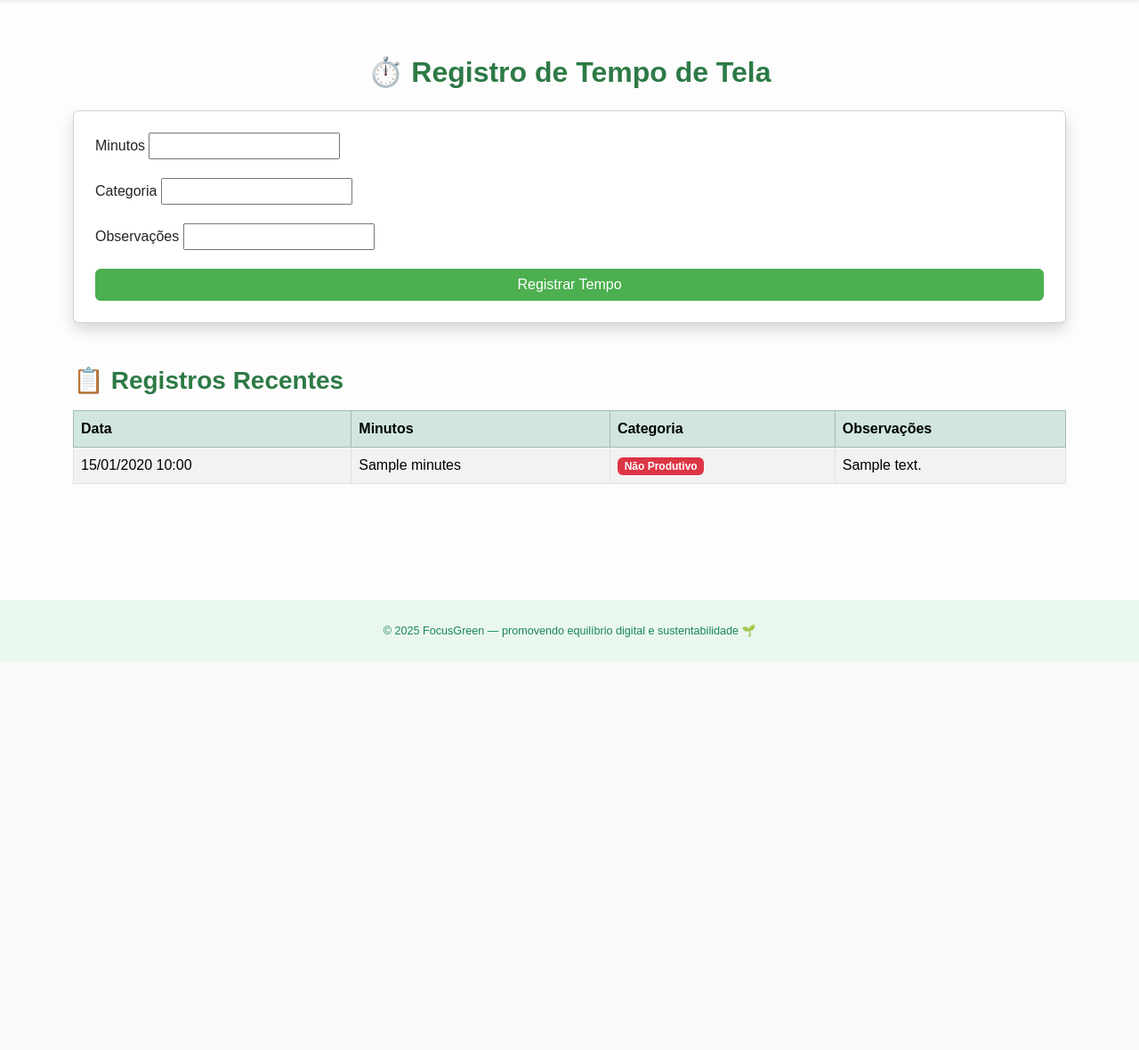
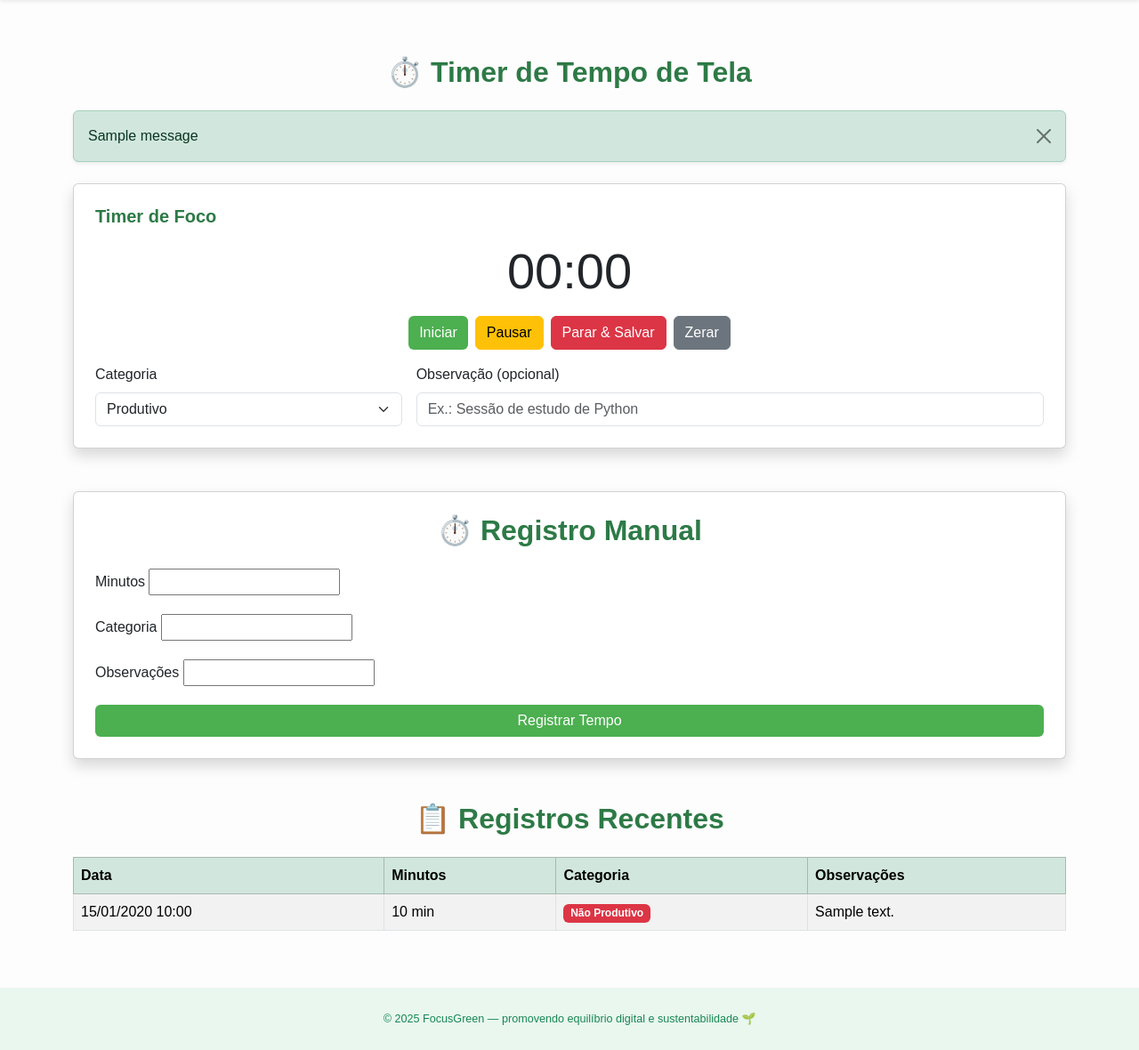
Before and after one commit to Luissantos20/focusgreen, a Django app: template tracker/templates/tracker/tracker.html in a window 1280 px wide. Shown: the part 56-1236 px from the top of the page at 89% size. Before the commit the page ends 800 px from the top, so only its background shows below. Run offline with Django 5.2, Linux system fonts and the light colour scheme; the template is opened without the code that fills it: most values are stand-ins (such as "Sample title", 1, 10 or a date in 2020); one stand-in notice (Sample message) is shown; form fields are guessed from the names that the template uses.

Commit message:
feat(tracker): implementa sistema de timer com feedback visual

```diff
--- a/core/urls.py
+++ b/core/urls.py
@@ -2,5 +2,5 @@ from django.urls import path
 from . import views
 
 urlpatterns = [
-    path("", views.homepage, name="homepage"),  # rota principal do site
+    path("", views.homepage, name="homepage"),
 ]
--- a/focusgreen/urls.py
+++ b/focusgreen/urls.py
@@ -21,7 +21,7 @@ from django.urls import path, include
 
 urlpatterns = [
     path("admin/", admin.site.urls),
-    path("", include("core.urls")), # App principal
+    path("", include("core.urls")),
     path('conta/', include('accounts.urls')),
     path('tracker/', include('tracker.urls')),
 ]
--- a/tracker/forms.py
+++ b/tracker/forms.py
@@ -1,7 +1,7 @@
 from django import forms
 from .models import ScreenTimeEntry
 
-# transforma o que o usuário digita em dados validados e prontos pra salvar no modelo,
+# Transforma o que o usuário digita em dados validados e prontos pra salvar no modelo,
 # e também gera automaticamente o HTML do formulário.
 class ScreenTimeEntryForm(forms.ModelForm):
     class Meta:
--- /dev/null
+++ b/tracker/static/tracker/timer.js
@@ -0,0 +1,182 @@
+// ========================================================
+// TIMER JAVASCRIPT - FocusGreen 🌿
+// ========================================================
+
+let timerInterval = null;
+let seconds = 0;
+let running = false;
+
+// ------------------------------------------------------
+// Utilidades
+// ------------------------------------------------------
+function byId(id) { return document.getElementById(id); }
+
+// ------------------------------------------------------
+// Formata o tempo em HH:MM:SS (bonito acima de 60min)
+// ------------------------------------------------------
+function formatTime(totalSeconds) {
+    const h = Math.floor(totalSeconds / 3600);
+    const m = Math.floor((totalSeconds % 3600) / 60);
+    const s = totalSeconds % 60;
+
+    if (h > 0) {
+        // Exibe horas também se passar de 60 minutos
+        return `${String(h).padStart(2, '0')}:${String(m).padStart(2, '0')}:${String(s).padStart(2, '0')}`;
+    } else {
+        // Caso normal (< 1h)
+        return `${String(m).padStart(2, '0')}:${String(s).padStart(2, '0')}`;
+    }
+}
+
+// ------------------------------------------------------
+// Formata minutos em string humana (para histórico AJAX)
+// ------------------------------------------------------
+function formatMinutes(mins) {
+    if (mins < 60) return `${mins} min`;
+    const h = Math.floor(mins / 60);
+    const m = mins % 60;
+    return m > 0 ? `${h}h ${m}min` : `${h}h`;
+}
+
+// ------------------------------------------------------
+// Atualiza display do timer
+// ------------------------------------------------------
+function updateDisplay() {
+    const el = byId('fg-timer-display');
+    if (el) el.textContent = formatTime(seconds);
+}
+
+// ------------------------------------------------------
+// Coleta o CSRF Token (requerido pelo Django)
+// ------------------------------------------------------
+function getCSRFToken() {
+    const name = 'csrftoken=';
+    const cookies = document.cookie.split(';');
+    for (let c of cookies) {
+        c = c.trim();
+        if (c.startsWith(name)) return c.substring(name.length);
+    }
+    return null;
+}
+
+// ------------------------------------------------------
+// Funções do Timer
+// ------------------------------------------------------
+function startTimer() {
+    if (running) return;
+    running = true;
+    timerInterval = setInterval(() => {
+        seconds++;
+        updateDisplay();
+
+        // Limite opcional (10h)
+        if (seconds >= 36000) {
+            pauseTimer();
+            showFlashMessage("info", "⏸️ Timer pausado automaticamente após 10 horas.");
+        }
+    }, 1000);
+}
+
+function pauseTimer() {
+    running = false;
+    clearInterval(timerInterval);
+}
+
+function resetTimer() {
+    pauseTimer();
+    seconds = 0;
+    updateDisplay();
+}
+
+// ------------------------------------------------------
+// Mostra alertas visuais Bootstrap
+// ------------------------------------------------------
+function showFlashMessage(type, text) {
+    const container = byId("flash-messages");
+    if (!container) return;
+    const alertDiv = document.createElement("div");
+    alertDiv.className = `alert alert-${type} alert-dismissible fade show shadow-sm`;
+    alertDiv.setAttribute("role", "alert");
+    alertDiv.innerHTML = `
+        ${text}
+        <button type="button" class="btn-close" data-bs-dismiss="alert" aria-label="Close"></button>
+    `;
+    container.appendChild(alertDiv);
+
+    // Remove automaticamente após 5 segundos
+    setTimeout(() => {
+        alertDiv.classList.remove("show");
+        alertDiv.classList.add("fade");
+        setTimeout(() => alertDiv.remove(), 500);
+    }, 5000);
+}
+
+// ------------------------------------------------------
+// Envia o tempo via AJAX (fetch → Django)
+// ------------------------------------------------------
+async function stopAndSave() {
+    pauseTimer();
+    const minutes = Math.floor(seconds / 60);
+    if (minutes <= 0) {
+        showFlashMessage("warning", "Registre ao menos 1 minuto antes de salvar.");
+        return;
+    }
+
+    const category = byId('fg-category').value;
+    const note = byId('fg-note').value;
+
+    try {
+        const resp = await fetch(window.FG_ADD_ENTRY_URL, {
+            method: 'POST',
+            headers: {
+                'Content-Type': 'application/json',
+                'X-CSRFToken': getCSRFToken(),
+            },
+            body: JSON.stringify({ minutes, category, note })
+        });
+
+        const data = await resp.json();
+
+        if (!data.success) {
+            showFlashMessage("danger", data.error || "Erro ao salvar o tempo.");
+            return;
+        }
+
+        // ✅ Mostra mensagem de sucesso
+        showFlashMessage("success", data.message || "Tempo adicionado com sucesso! 🌿");
+
+        // ------------------------------------------------------
+        // Atualiza o histórico dinamicamente com tempo formatado
+        // ------------------------------------------------------
+        const tbody = byId('fg-history-body');
+        if (tbody) {
+            const tr = document.createElement('tr');
+            tr.innerHTML = `
+                <td>${data.entry.started_at}</td>
+                <td>${formatMinutes(data.entry.minutes)}</td>
+                <td>${
+                    data.entry.category === 'Produtivo'
+                        ? '<span class="badge bg-success">Produtivo</span>'
+                        : '<span class="badge bg-danger">Não Produtivo</span>'
+                }</td>
+                <td>${data.entry.note || '—'}</td>`;
+            tbody.prepend(tr);
+        }
+
+        resetTimer();
+
+    } catch (err) {
+        showFlashMessage("danger", "Erro: " + err.message);
+    }
+}
+
+// ------------------------------------------------------
+// Inicialização
+// ------------------------------------------------------
+document.addEventListener('DOMContentLoaded', () => {
+    updateDisplay();
+    byId('fg-start').addEventListener('click', startTimer);
+    byId('fg-pause').addEventListener('click', pauseTimer);
+    byId('fg-stop').addEventListener('click', stopAndSave);
+    byId('fg-reset').addEventListener('click', resetTimer);
+});
--- a/tracker/templates/tracker/tracker.html
+++ b/tracker/templates/tracker/tracker.html
@@ -1,12 +1,62 @@
 {% extends 'base.html' %}
-{% load tz %}  {# carrega as funções de timezone #}
+{% load tz %}
+{% load static %}
+{% load time_format %}
+
 
 {% block content %}
 <div class="container mt-5">
-    <h2 class="text-center mb-4">⏱️ Registro de Tempo de Tela</h2>
+    <h2 class="text-center mb-4">⏱️ Timer de Tempo de Tela</h2>
 
-    <!-- Formulário -->
+    <!-- ===================================================== -->
+    <!-- ÁREA DE MENSAGENS DJANGO -->
+    <!-- ===================================================== -->
+    <div id="flash-messages" class="position-relative mb-4">
+        {% if messages %}
+            {% for message in messages %}
+                <div class="alert alert-{{ message.tags }} alert-dismissible fade show shadow-sm" role="alert">
+                    {{ message }}
+                    <button type="button" class="btn-close" data-bs-dismiss="alert" aria-label="Close"></button>
+                </div>
+            {% endfor %}
+        {% endif %}
+    </div>
+
+    <!-- ===================================================== -->
+    <!-- TIMER INTERATIVO -->
+    <!-- ===================================================== -->
     <div class="card shadow p-4 mb-5">
+        <h5 class="mb-3">Timer de Foco</h5>
+
+        <div class="display-4 text-center mb-3" id="fg-timer-display">00:00</div>
+
+        <div class="d-flex justify-content-center gap-2 mb-3">
+            <button type="button" id="fg-start" class="btn btn-success">Iniciar</button>
+            <button type="button" id="fg-pause" class="btn btn-warning">Pausar</button>
+            <button type="button" id="fg-stop" class="btn btn-danger">Parar & Salvar</button>
+            <button type="button" id="fg-reset" class="btn btn-secondary">Zerar</button>
+        </div>
+
+        <div class="row g-3">
+            <div class="col-md-4">
+                <label class="form-label">Categoria</label>
+                <select id="fg-category" class="form-select">
+                    <option value="PROD">Produtivo</option>
+                    <option value="NAO_PROD">Não Produtivo</option>
+                </select>
+            </div>
+            <div class="col-md-8">
+                <label class="form-label">Observação (opcional)</label>
+                <input id="fg-note" type="text" class="form-control" placeholder="Ex.: Sessão de estudo de Python">
+            </div>
+        </div>
+    </div>
+
+    <!-- ===================================================== -->
+    <!-- FORMULÁRIO MANUAL -->
+    <!-- ===================================================== -->
+    <div class="card shadow p-4 mb-5">
+        <h2 class="text-center mb-4">⏱️ Registro Manual</h2>
         <form method="POST">
             {% csrf_token %}
             <div class="mb-3">
@@ -28,8 +78,10 @@
         </form>
     </div>
 
-    <!-- Histórico -->
-    <h3 class="mb-3">📋 Registros Recentes</h3>
+    <!-- ===================================================== -->
+    <!-- HISTÓRICO -->
+    <!-- ===================================================== -->
+    <h2 class="text-center mb-4">📋 Registros Recentes</h2>
 
     {% if entries %}
         <table class="table table-striped table-bordered">
@@ -41,11 +93,11 @@
                     <th>Observações</th>
                 </tr>
             </thead>
-            <tbody>
+            <tbody id="fg-history-body">
                 {% for entry in entries %}
                     <tr>
                         <td>{{ entry.started_at|localtime|date:"d/m/Y H:i" }}</td>
-                        <td>{{ entry.minutes }}</td>
+                        <td>{{ entry.minutes|format_minutes }}</td>
                         <td>
                             {% if entry.category == "PROD" %}
                                 <span class="badge bg-success">Produtivo</span>
@@ -62,4 +114,12 @@
         <p class="text-muted">Nenhum registro ainda. Comece registrando seu primeiro tempo!</p>
     {% endif %}
 </div>
+
+<!-- ===================================================== -->
+<!-- SCRIPTS -->
+<!-- ===================================================== -->
+<script>
+  window.FG_ADD_ENTRY_URL = "{% url 'add_entry' %}";
+</script>
+<script src="{% static 'tracker/timer.js' %}"></script>
 {% endblock %}
--- /dev/null
+++ b/tracker/templatetags/time_format.py
@@ -0,0 +1,20 @@
+from django import template
+
+register = template.Library()
+
+@register.filter
+def format_minutes(value):
+    """Formata minutos em formato legível (ex: 1h 20min, 45min)."""
+    try:
+        minutes = int(value)
+    except (ValueError, TypeError):
+        return value
+
+    if minutes < 60:
+        return f"{minutes} min"
+
+    hours = minutes // 60
+    remaining = minutes % 60
+    if remaining:
+        return f"{hours}h {remaining}min"
+    return f"{hours}h"
--- a/tracker/urls.py
+++ b/tracker/urls.py
@@ -3,4 +3,5 @@ from . import views
 
 urlpatterns = [
     path('', views.tracker_view, name='tracker'),
+    path('add_entry/', views.add_entry, name='add_entry'),  # <- Nova rota AJAX
 ]
```
Also changed, not shown: tracker/views.py (+52 -7 lines), core/views.py (line endings or trailing spaces), tracker/templatetags/__init__.py (added).
